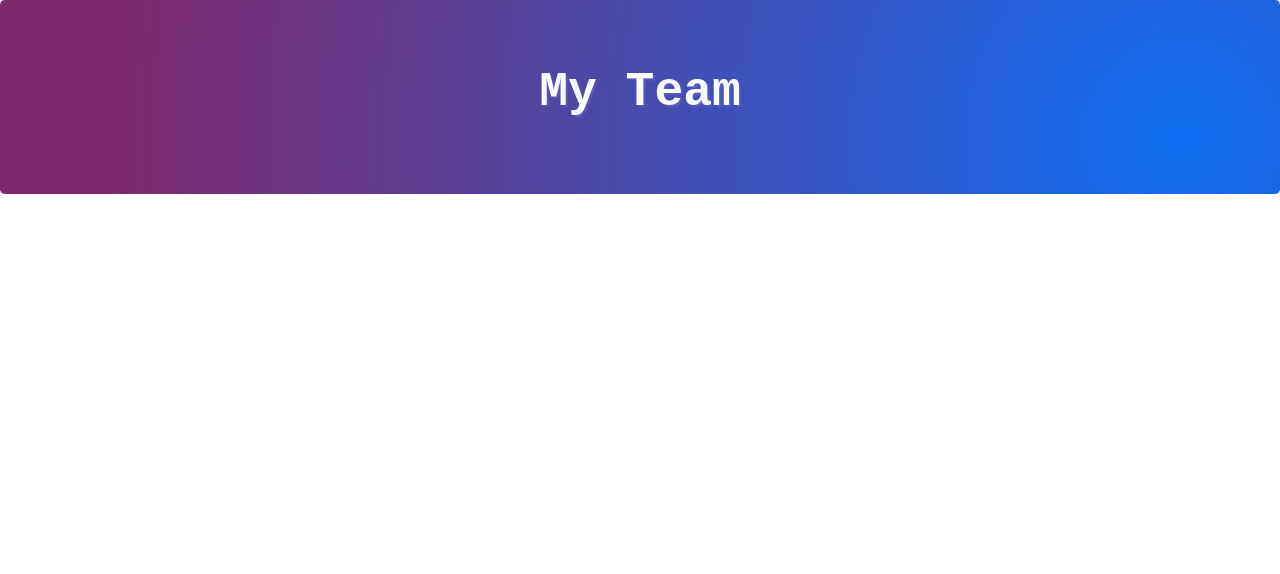
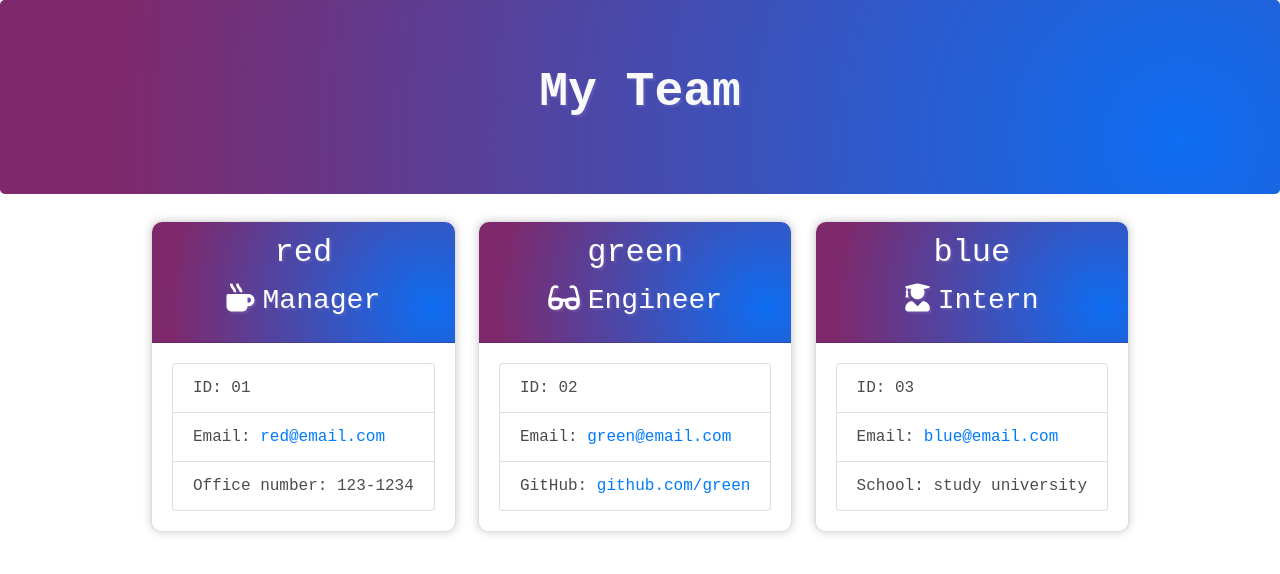
Before and after one commit to olivianit/teamprofilegen, a plain HTML site: page index.html in a window 1280 px wide. Drawn offline with nearby package versions, Linux system fonts and the light colour scheme; files that its build step writes are made by us from their sources.

Commit message:
added html cards

```diff
--- a/index.html
+++ b/index.html
@@ -20,3 +20,56 @@
                 </div>
             </div>
         </header>
+        <main>
+            <div class="container">
+                <div class="row">
+                    <div class="team-area col-12 d-flex justify-content-center">
+
+    <div class="card employee-card">
+        <div class="card-header">
+            <h2 class="card-title">red</h2>
+            <h3 class="card-title"><i class="fas fa-mug-hot mr-2"></i>Manager</h3>
+        </div>
+        <div class="card-body">
+            <ul class="list-group">
+                <li class="list-group-item">ID: 01</li>
+                <li class="list-group-item">Email: <a href="mailto:red@email.com">red@email.com</a></li>
+                <li class="list-group-item">Office number: 123-1234</li>
+            </ul>
+        </div>
+    </div>
+
+    <div class="card employee-card">
+        <div class="card-header">
+            <h2 class="card-title">green</h2>
+            <h3 class="card-title"><i class="fas fa-glasses mr-2"></i>Engineer</h3>
+        </div>
+        <div class="card-body">
+            <ul class="list-group">
+                <li class="list-group-item">ID: 02</li>
+                <li class="list-group-item">Email: <a href="mailto:green@email.com">green@email.com</a></li>
+                <li class="list-group-item">GitHub: <a href="github.com/green" target="_blank" rel="noopener noreferrer">github.com/green</a></li>
+            </ul>
+        </div>
+    </div>
+
+    <div class="card employee-card">
+        <div class="card-header">
+            <h2 class="card-title">blue</h2>
+            <h3 class="card-title"><i class="fas fa-user-graduate mr-2"></i>Intern</h3>
+        </div>
+        <div class="card-body">
+            <ul class="list-group">
+                <li class="list-group-item">ID: 03</li>
+                <li class="list-group-item">Email: <a href="mailto:blue@email.com">blue@email.com</a></li>
+                <li class="list-group-item">School: study university</li>
+            </ul>
+        </div>
+    </div>
+
+                    </div>
+                </div>
+            </div>
+        </main>
+    </body>
+    </html>
```
